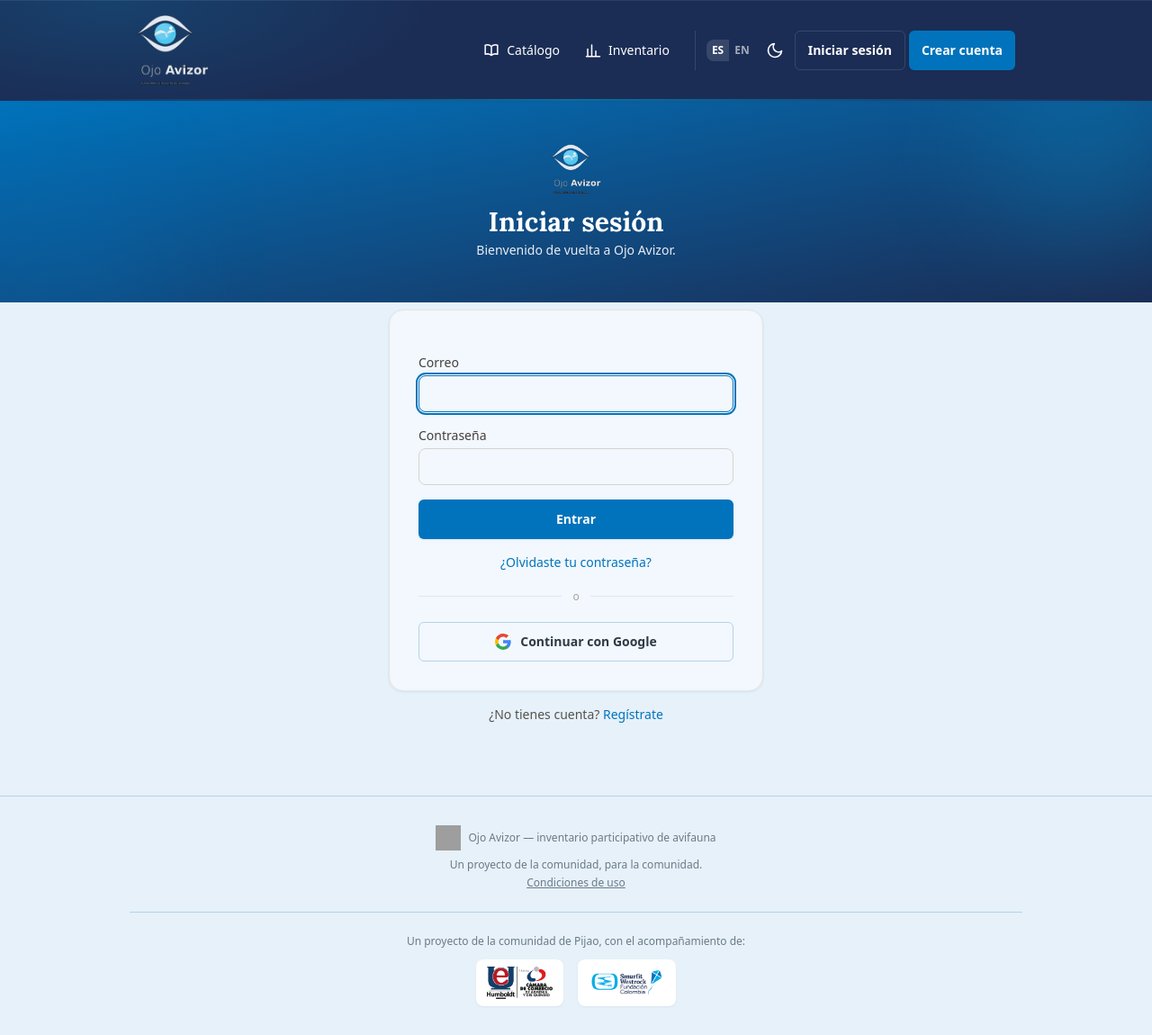
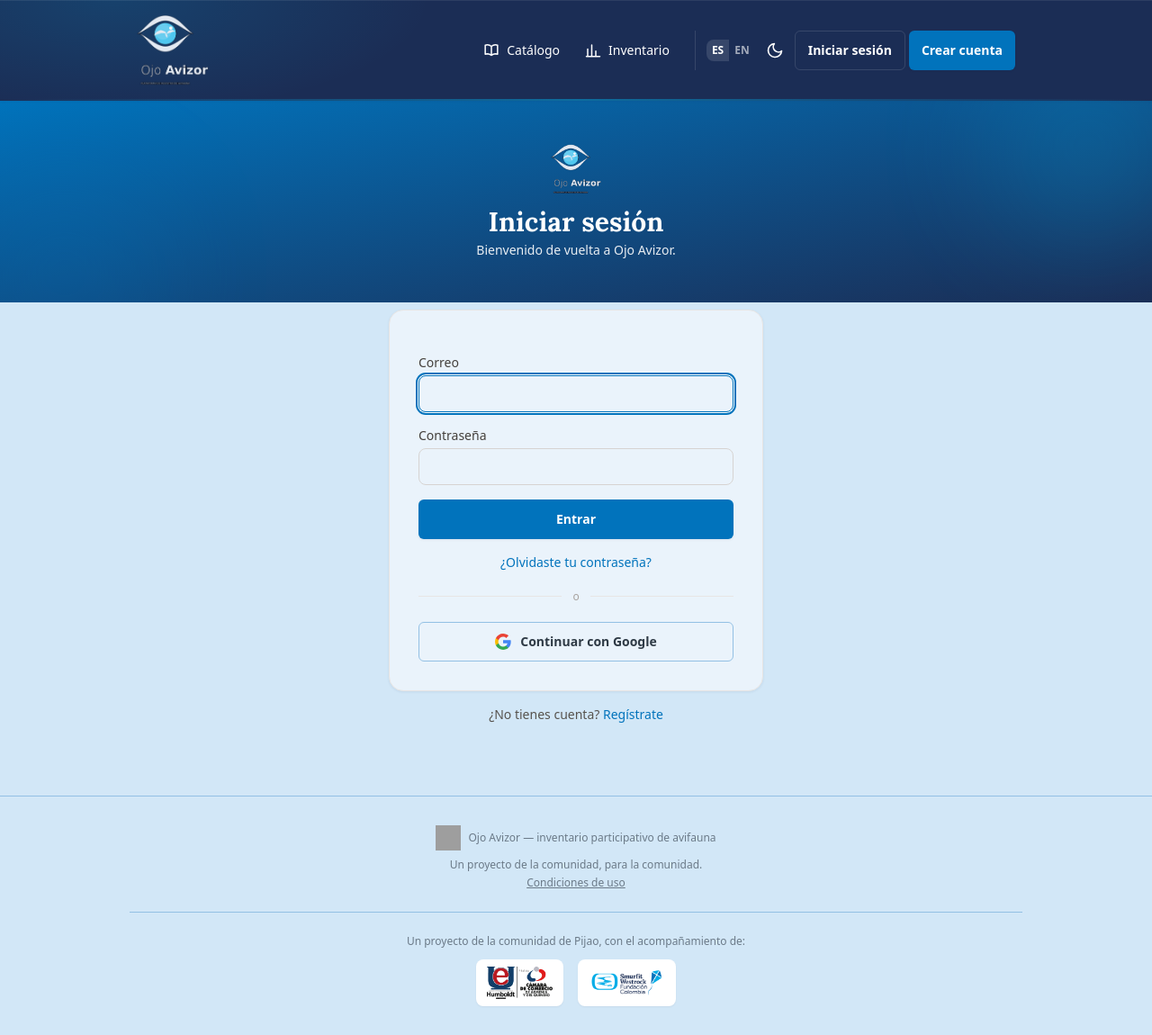
Before and after one commit to EmersonAngel/ojo-avizor, a Django app: page /es/cuentas/entrar/?next=/es/catalogo/gestionar/nueva/ in a window 1280 px wide. Shown: the whole page at 90% size. Run offline with Django 5.2, Linux system fonts and the light colour scheme; some libraries are stand-ins or nearby versions; grey boxes are pictures that could not be loaded.

Commit message:
oscurece más el azul del modo claro y amplía la zona de revelado del cursor
Los tres tonos de superficie suben de saturación (blanco #F2F8FD→#EAF3FB,
superficie #E6F1FA→#D2E7F7, superficie-alt #D6E9F7→#BEDBF2, borde
#B7D2E8→#93C0E4) — el contraste de texto sigue por encima de 8:1 en los
tres casos. La franja que revela la barra al acercar el cursor pasa de 64px
a 120px: 64 era un margen tan angosto que costaba acertarle con el mouse.

```diff
--- a/templates/base.html
+++ b/templates/base.html
@@ -77,15 +77,15 @@
             --cian:           #00ACE8;
 
             /* Superficies — ninguna es blanco puro (pedido explícito del
-               27/08/2026, reforzado el mismo día porque el primer tono
-               apenas se notaba): un azul claro que sí se percibe a simple
-               vista, en tres pasos — blanco (tarjetas, más luminoso),
-               superficie (fondo de página) y superficie-alt (bloques
-               destacados, el más saturado de los tres). */
-            --blanco:         #F2F8FD;
-            --superficie:     #E6F1FA;
-            --superficie-alt: #D6E9F7;
-            --borde:          #B7D2E8;
+               27/08/2026, reforzado dos veces ese día porque los tonos
+               anteriores apenas se notaban): un azul claro que sí se percibe
+               a simple vista, en tres pasos — blanco (tarjetas, más
+               luminoso), superficie (fondo de página) y superficie-alt
+               (bloques destacados, el más saturado de los tres). */
+            --blanco:         #EAF3FB;
+            --superficie:     #D2E7F7;
+            --superficie-alt: #BEDBF2;
+            --borde:          #93C0E4;
 
             /* Texto */
             --texto:          #2E3A45;
@@ -244,8 +244,9 @@ Comportamiento de la barra superior al hacer scroll (pedido explícito del
 27/08/2026, corregido el mismo día): arriba del todo queda estática y
 visible; en cualquier otro punto se esconde al bajar el scroll y reaparece
 al subirlo (imprescindible en celular, sin cursor) o al acercar el cursor
-al borde superior (atajo extra para mouse). Un margen de 6px evita que
-tiemble con el rebote del scroll por inercia cerca del reposo.
+a los 120px superiores de la pantalla (atajo extra para mouse — antes eran
+solo 64px, un margen tan angosto que costaba acertarle). Un margen de 6px
+evita que tiemble con el rebote del scroll por inercia cerca del reposo.
 
 Se implementa a mano con addEventListener, dentro de x-init, en vez de con
 los modificadores @scroll.window.throttle / @mousemove.window.throttle de
@@ -263,7 +264,7 @@ Los comentarios de esta lógica viven aquí afuera, no adentro.
           oscuro: document.documentElement.getAttribute('data-tema') === 'oscuro',
           barraElevada: false, barraOculta: false, ultimoScrollY: 0,
       }"
-      x-init="ultimoScrollY = window.scrollY; window.addEventListener('scroll', () => { const y = window.scrollY; barraElevada = y > 8; if (!menuAbierto && !menuUsuario) { const delta = y - ultimoScrollY; if (y <= 8) { barraOculta = false; } else if (delta > 6) { barraOculta = true; } else if (delta < -6) { barraOculta = false; } } ultimoScrollY = y; }, { passive: true }); window.addEventListener('mousemove', (evento) => { if (!menuAbierto && !menuUsuario && window.scrollY > 8 && evento.clientY < 64) { barraOculta = false; } }, { passive: true });">
+      x-init="ultimoScrollY = window.scrollY; window.addEventListener('scroll', () => { const y = window.scrollY; barraElevada = y > 8; if (!menuAbierto && !menuUsuario) { const delta = y - ultimoScrollY; if (y <= 8) { barraOculta = false; } else if (delta > 6) { barraOculta = true; } else if (delta < -6) { barraOculta = false; } } ultimoScrollY = y; }, { passive: true }); window.addEventListener('mousemove', (evento) => { if (!menuAbierto && !menuUsuario && window.scrollY > 8 && evento.clientY < 120) { barraOculta = false; } }, { passive: true });">
 
     <header class="sticky top-0 z-20 barra-superior barra-superior--deslizable"
             :class="[barraElevada ? 'barra-superior--elevada' : '', barraOculta ? 'barra-superior--oculta' : '']">
```
